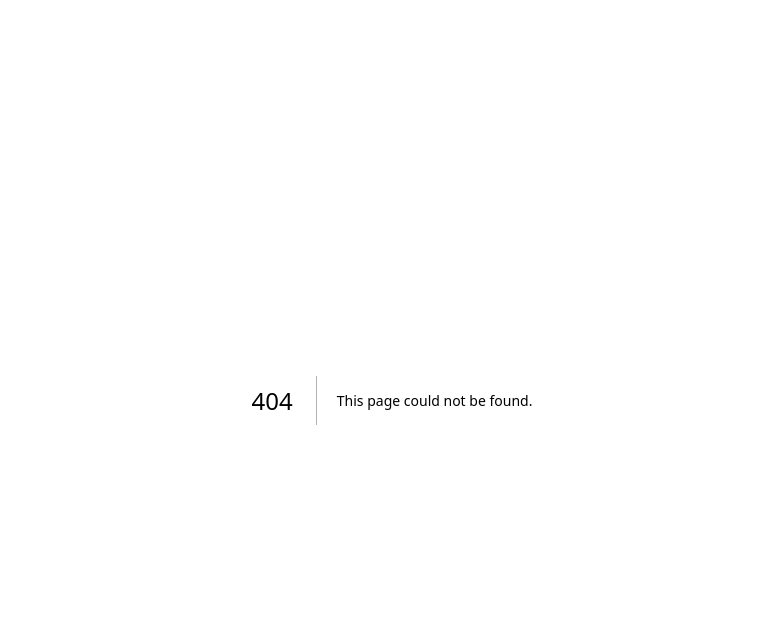
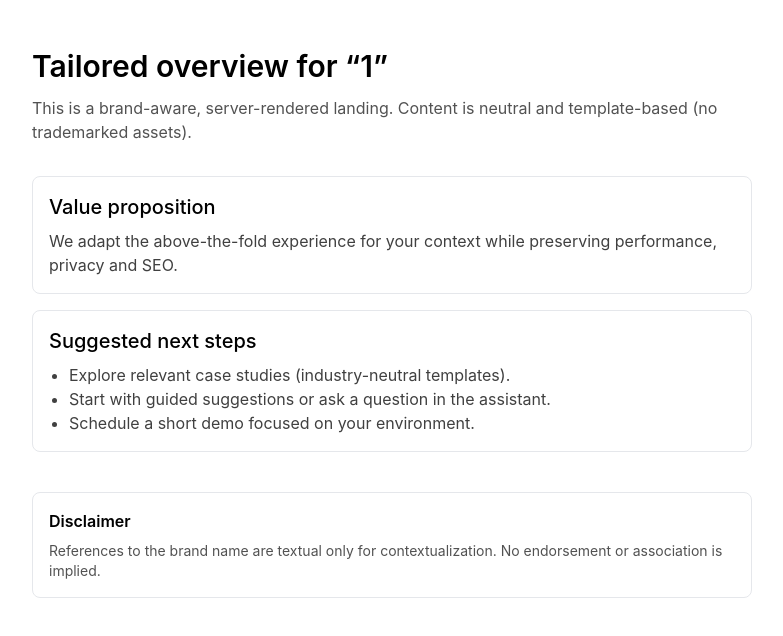
Before and after one commit to hretheum/hretheum.com, a Next.js app: page /brand/1 in a window 1280 px wide. Before the commit this address had no page. Shown: the top 636 px of the page, without its empty margins (248-1031 px from the left). Built offline with nearby package versions, Linux system fonts and the light colour scheme; no server answers.

Commit message:
feat(brand): add canonical SSR route /brand/[slug] on main (neutral template)

```diff
--- /dev/null
+++ b/app/brand/[slug]/page.tsx
@@ -0,0 +1,51 @@
+import type { Metadata } from 'next'
+
+const APEX_DOMAIN = process.env.NEXT_PUBLIC_APEX_DOMAIN || 'hretheum.com'
+
+export async function generateMetadata({ params }: { params: { slug: string } }): Promise<Metadata> {
+  const slug = params?.slug || ''
+  const canonical = `https://${APEX_DOMAIN}/brand/${encodeURIComponent(slug)}`
+  return {
+    title: `Brand – ${slug}`,
+    description: `Brand-adaptive landing for ${slug}. Neutral, template-based content without trademarked assets.`,
+    alternates: { canonical },
+  }
+}
+
+export default function BrandPage({ params }: { params: { slug: string } }) {
+  const slug = params?.slug || ''
+  return (
+    <main className="mx-auto max-w-3xl px-6 py-12">
+      <section className="mb-8">
+        <h1 className="text-3xl font-semibold">Tailored overview for “{slug}”</h1>
+        <p className="mt-3 text-neutral-600">
+          This is a brand-aware, server-rendered landing. Content is neutral and template-based (no trademarked assets).
+        </p>
+      </section>
+
+      <section className="space-y-4">
+        <div className="rounded-lg border p-4">
+          <h2 className="text-xl font-medium">Value proposition</h2>
+          <p className="mt-2 text-neutral-700">
+            We adapt the above-the-fold experience for your context while preserving performance, privacy and SEO.
+          </p>
+        </div>
+        <div className="rounded-lg border p-4">
+          <h2 className="text-xl font-medium">Suggested next steps</h2>
+          <ul className="mt-2 list-disc pl-5 text-neutral-700">
+            <li>Explore relevant case studies (industry-neutral templates).</li>
+            <li>Start with guided suggestions or ask a question in the assistant.</li>
+            <li>Schedule a short demo focused on your environment.</li>
+          </ul>
+        </div>
+      </section>
+
+      <section className="mt-10 rounded-lg border p-4">
+        <h3 className="text-base font-semibold">Disclaimer</h3>
+        <p className="mt-2 text-sm text-neutral-600">
+          References to the brand name are textual only for contextualization. No endorsement or association is implied.
+        </p>
+      </section>
+    </main>
+  )
+}
```
